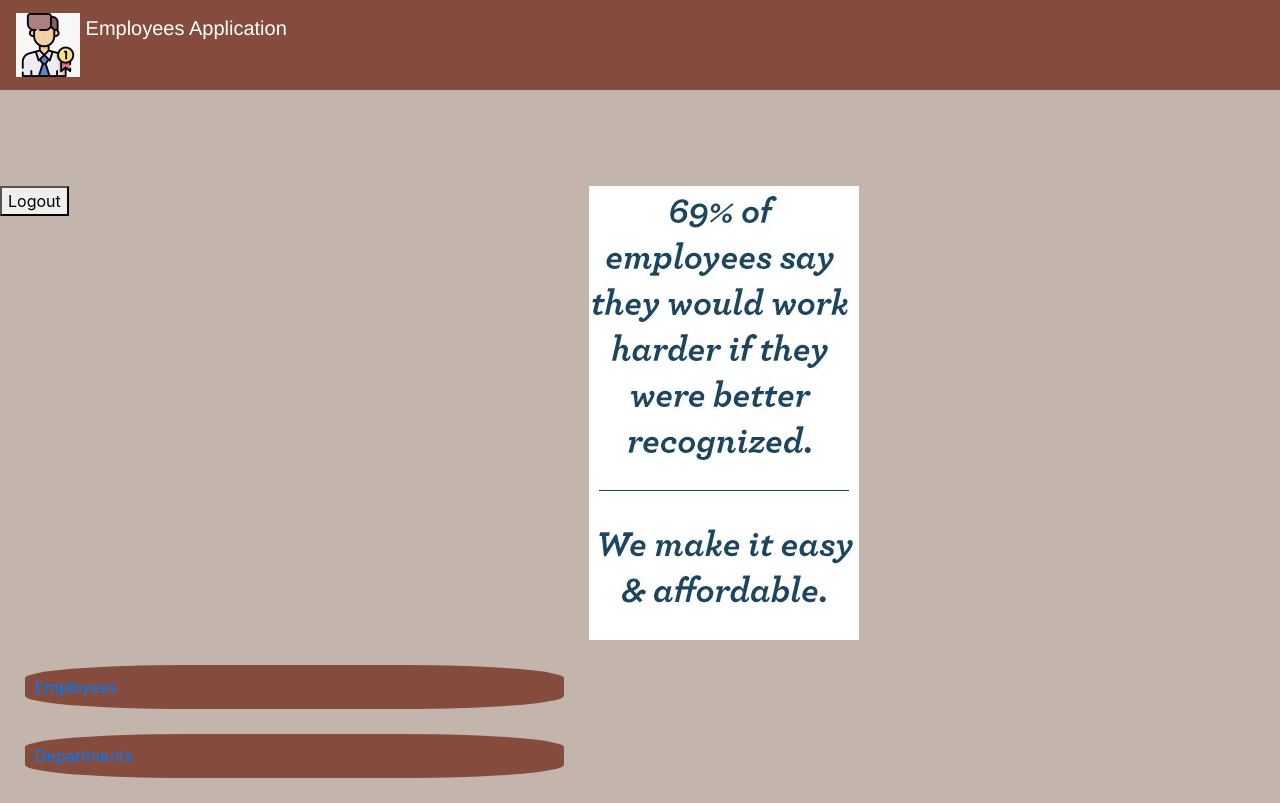
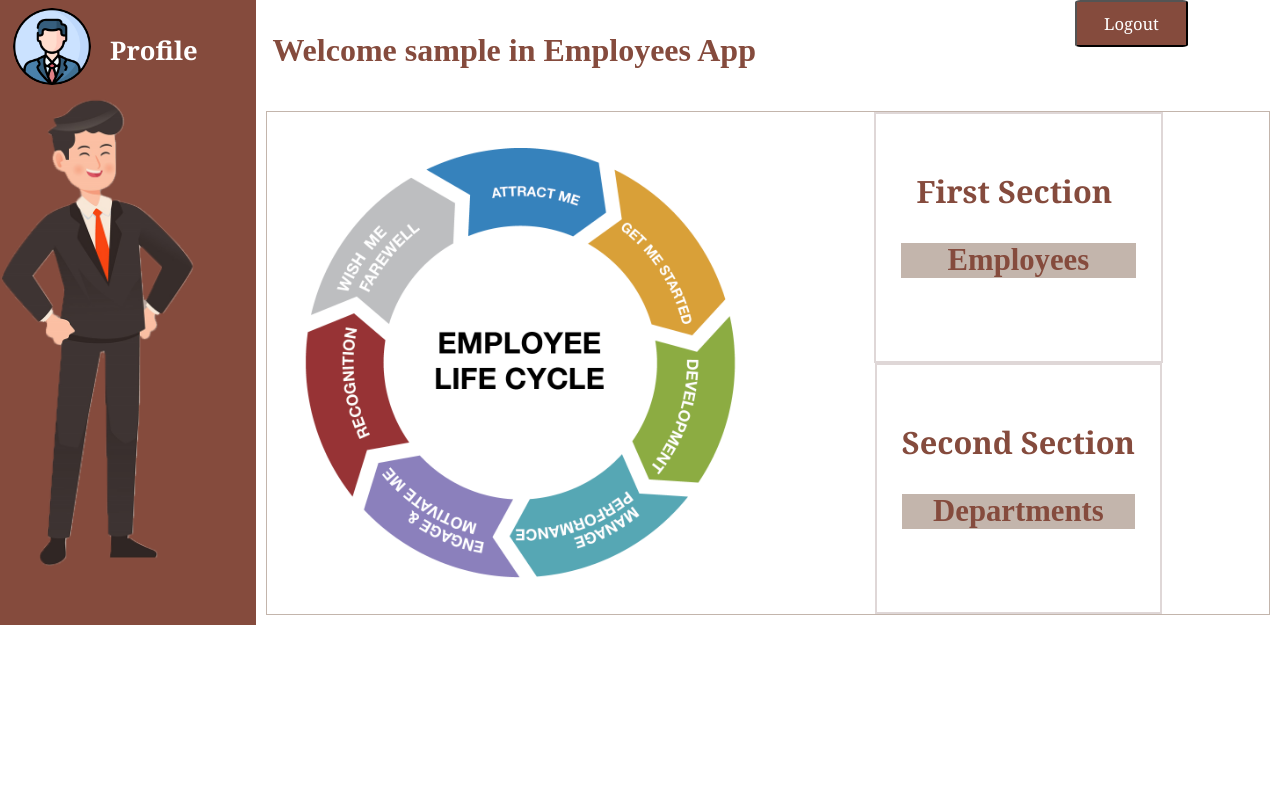
Before and after one commit to JannatN/EmployeesProject, a PHP site: page /Home.php in a window 1280 px wide. After the commit the page ends 625 px from the top, so only its background shows below. Run offline with PHP 8.4, Linux system fonts and the light colour scheme; the visitor is signed in with stand-in values (Sample User, id 1).

Commit message:
home design

```diff
--- a/Home.php
+++ b/Home.php
@@ -1,5 +1,6 @@
 <?php
 session_start();
+$name = $_SESSION['username'];
 if (!isset($_SESSION["username"])) {
 
     header("location: looginHTML.php");
@@ -10,49 +11,52 @@ if (!isset($_SESSION["username"])) {
 <html lang="en">
 
 <head>
-    <meta charset="UTF-8">
+    <title>HOME</title>
+    <meta charset="utf-8">
     <meta name="viewport" content="width=device-width, initial-scale=1.0">
-    <title>Home</title>
-    <link rel="stylesheet" href="home.css">
-    <!-- CSS -->
-    <link rel="stylesheet" href="https://cdn.jsdelivr.net/npm/bootstrap@4.5.3/dist/css/bootstrap.min.css"
-        integrity="sha384-TX8t27EcRE3e/ihU7zmQxVncDAy5uIKz4rEkgIXeMed4M0jlfIDPvg6uqKI2xXr2" crossorigin="anonymous">
-
-    <!-- jQuery and JS bundle w/ Popper.js -->
-    <script src="https://code.jquery.com/jquery-3.5.1.slim.min.js"
-        integrity="sha384-DfXdz2htPH0lsSSs5nCTpuj/zy4C+OGpamoFVy38MVBnE+IbbVYUew+OrCXaRkfj"
-        crossorigin="anonymous"></script>
-    <script src="https://cdn.jsdelivr.net/npm/bootstrap@4.5.3/dist/js/bootstrap.bundle.min.js"
-        integrity="sha384-ho+j7jyWK8fNQe+A12Hb8AhRq26LrZ/JpcUGGOn+Y7RsweNrtN/tE3MoK7ZeZDyx"
-        crossorigin="anonymous"></script>
-
-    <style>
-        body {
-            margin-top: 0px;
-            background-color: #c3b5ac;
-        }
-    </style>
+    <link rel="stylesheet" href="style.css">
 </head>
 
 <body>
-    <div class="navbar">
-        <a class="navbar-brand" href="#">
-            <img src="icon.jpeg" class="d-inline-block align-top" alt="" loading="lazy">
-            Employees Application
-        </a>
-    </div>
-    <br><br><br><br>
-    <div id="external">
-        <form action="logout.php" method="POST">
-            <button id="logout">Logout</button>
-        </form>
-        <div><img id="qoute" src="Capture.PNG" alt="qoute"></div>
-        <div class="butns">
-            <div id="mynav">
-                <li><a href="employee.php">Employees</a></li>
-                <li><a href="dept.php">Departments</a></li>
+    <div class="external">
+        <div class="leftSide">
+            <div id="company"> <img id="proimg" src="profile.png" alt="icon">
+                <p class="profile"><a href="Home.php">Profile</a></p>
+            </div>
+            <div> <img id="happyman" src="happy man2.png" alt="employee" width="200">
             </div>
         </div>
+        <div class="rightSide">
+            <header>
+                <p id="dash">
+                    <?php
+                    echo 'Welcome ' . $name . ' in Employees App';
+                    ?>
+                </p>
+                <span id="name">
+                    <form action="logout.php" method="POST">
+                        <button id="logout">Logout</button>
+                    </form>
+                </span>
+            </header>
+            <div id="sec-1">
+                <img id="lifeEmp" src="c.png" alt="c" width="500">
+                <div id="sec-2">
+                    <div class="overview">
+                        <p class="subtitles"> &nbsp; First Section &nbsp;&nbsp; </p>
+                        <p class="innerHref"><a href="employee.php">Employees</a></p>
+                    </div>
+                    <div class="sources">
+                        <p class="subtitles">Second Section</p>
+                        <p class="innerHref"><a href="dept.php">Departments</a></p>
+                    </div>
+                </div>
+
+            </div>
+
+        </div>
+
+    </div>
     </div>
 </body>
 
--- a/home.css
+++ /dev/null
@@ -1,69 +0,0 @@
-body {
-    width: 100%;
-}
-
-#external {
-    display: grid;
-    grid-template-columns: auto auto;
-}
-
-.butns {
-    grid-area: 2;
-}
-
-#qoute {
-    grid-area: 1;
-}
-
-.navbar {
-    margin: 0%;
-    margin-left: 0px;
-    background: #854b3d;
-}
-
-.navbar .navbar-brand {
-    background: #854b3d;
-    /* width: 100%; */
-    color: white;
-    /* font-size: 25px !important; */
-    font-family: 'Franklin Gothic Medium', 'Arial Narrow', Arial, sans-serif
-}
-
-.navbar .navbar-brand:hover {
-    color: rgb(60, 149, 184);
-}
-
-/* #mynav {
-    display: grid;
-    grid-template-columns: auto auto;
-    text-align: center;
-} */
-
-li {
-    list-style-type: none;
-    display: block;
-    background: #854b3d;
-    padding: 10px;
-    margin: 25px;
-    color: white;
-    /* flex-wrap: nowrap; */
-    border-radius: 30%;
-}
-/*
-li a {
-    font-family: Cambria, Cochin, Georgia, Times, 'Times New Roman', serif;
-    display: inline-block;
-    color: white;
-    text-align: center;
-    /* padding: 14px; */
-    text-decoration: none;
-    font-weight: bold;
-    /* font-size: 3.5vw; */
-} */
-
-/* @media screen and (max-width: 320px) {
-    #mynav {
-        display: grid;
-        grid-template-columns: auto;
-    }
-} */
--- a/registration.html
+++ b/registration.html
@@ -88,7 +88,7 @@
                             $('#submit').val("Signing Up");
                         },
                         success: function (data) {
-                            console.log(data + "DFDfd");
+                            console.log(data + "done");
                             alert("Welcome");
                             location.href = "Home.php"
                             $('#signup-form')[0].reset();
--- /dev/null
+++ b/style.css
@@ -0,0 +1,256 @@
+body {
+    margin: 0px;
+    height: auto;
+    width: 100%;
+}
+
+.external {
+    /* display: grid;
+    grid-template-columns: 20% auto; */
+    display: flex;
+    justify-content: center;
+    flex-direction: row;
+    margin: 0px;
+    width: 100%;
+}
+
+.leftSide {
+    background-color: #854b3d;
+    float: left;
+    width: 20%;
+    /* height: 100vh; */
+}
+
+.rightSide {
+    background-color: #ffffff;
+    float: left;
+    width: 80%;
+    /* height: 100vh; */
+}
+
+#logout {
+    background-color: #854b3d;
+    color: white;
+    font-size: 1.3vw;
+    padding: 5%;
+    width: 55%;
+    height: 30%;
+    border-radius: 5%;
+    text-align: center;
+    font-family: Cambria, Cochin, Georgia, Times, 'Times New Roman', serif;
+}
+
+@media screen and (min-width: 320px) {
+    header {
+        display: grid;
+        grid-template-columns: 80% 20%;
+    }
+    .nav {
+        display: grid;
+        grid-template-columns: auto auto auto auto;
+        border: 1px solid c3b5ac;
+        font-size: 1.4vw;
+        font-weight: 700;
+        text-align: center;
+        font-family: Cambria, Cochin, Georgia, Times, 'Times New Roman', serif;
+    }
+    #sec-1 {
+        border: 1px solid #c3b5ac;
+        margin: 1%;
+        display: grid;
+        grid-template-columns: 50% 50%;
+    }
+    #sec-2 {
+        display: grid;
+        grid-template-rows: 50% 50%;
+        /* border: 1px solid #c3b5ac; */
+    }
+    #lifeEmp {
+        width: 100%;
+    }
+    .profile a {
+        color: white;
+        text-decoration: none;
+    }
+    .profile a:hover {
+        color: black;
+    }
+    #proimg{
+        border-radius: 50%;
+        width: 80%;
+    }
+    #company {
+        margin-left: 5%;
+        margin-top: 3%;
+        display: grid;
+        grid-template-columns: 40% 60%;
+        font-size: 2vw;
+        font-weight: 700;
+        color: white;
+        font-family: Cambria, Cochin, Georgia, Times, 'Times New Roman', serif;
+    }
+    #dash {
+        color: #854b3d;
+        font-size: 2.5vw;
+        font-weight: 700;
+        margin-left: 2%;
+    }
+    .subtitles {
+        /* margin-left: 5%; */
+        font-size: 2.4vw;
+        font-weight: 700;
+        color: #854b3d;
+        font-family: Cambria, Cochin, Georgia, Times, 'Times New Roman', serif;
+    }
+    .innerHref {
+        background-color: #c3b5ac;
+        text-align: center;
+    }
+    .innerHref a {
+        text-decoration: none;
+        font-size: 2.4vw;
+        font-weight: 700;
+        color: #854b3d;
+    }
+    .innerHref a:hover {
+        color: #502115;
+    }
+    .overview {
+        /* background-color: #ece8e5; */
+        border: 2px solid rgb(223, 215, 215);
+        justify-self: center;
+        padding: 5%;
+    }
+    .sources {
+        /* background-color: #ece8e5; */
+        border: 2px solid rgb(223, 215, 215);
+        justify-self: center;
+        padding: 5%;
+    }
+    #happyman{
+        width: 80%;
+    }
+}
+
+@media screen and (max-width: 320px) {
+    .leftSide {
+        background-color: #F8F9FC;
+    }
+    .rightSide {
+        background-color: #F8F9FC;
+    }
+    header {
+        display: grid;
+        grid-template-columns: 80% 20%;
+    }
+    .nav {
+        display: grid;
+        grid-template-columns: auto;
+        border: 1px solid #854b3d;
+        font-size: 3.4vw;
+        font-weight: 700;
+        text-align: center;
+        font-family: Cambria, Cochin, Georgia, Times, 'Times New Roman', serif;
+    }
+    .innernav {
+        border: 1px solid c3b5ac;
+        background-color: white;
+        width: 50%;
+        margin: 5%;
+        justify-self: center;
+        color: gray;
+    }
+    #month {
+        color: blue;
+        border: 1px solid #c3b5ac;
+    }
+    #annual {
+        color: rgb(62, 156, 62);
+        border: 1px solid #c3b5ac;
+    }
+    #task {
+        color: rgb(114, 114, 243);
+        border: 1px solid #c3b5ac;
+    }
+    #req {
+        color: rgb(231, 204, 48);
+        border: 1px solid #c3b5ac;
+    }
+    #sec-1 {
+        border: 1px solid #c3b5ac;
+        margin: 1%;
+        display: grid;
+        grid-template-columns: auto;
+    }
+    #sec-2 {
+        display: grid;
+        grid-template-rows: auto auto;
+        border: 1px solid #c3b5ac;
+    }
+    #company {
+        display: grid;
+        grid-template-columns: auto;
+        font-size: 3vw;
+        font-weight: 700;
+        color: white;
+        font-family: Cambria, Cochin, Georgia, Times, 'Times New Roman', serif;
+        text-align: center;
+        justify-content: center;
+        justify-self: center;
+    }
+    #company img {
+        width: 20px;
+        height: 20px;
+        justify-self: center;
+        margin-top: 5%;
+    }
+    #company p {
+        visibility: hidden;
+    }
+    #dash {
+        color: gray;
+        font-size: 5vw;
+        font-weight: 700;
+    }
+    .overview img {
+        width: 100%;
+    }
+    #name {
+        visibility: hidden;
+    }
+    .subtitles {
+        /* margin-left: 5%; */
+        font-size: 2.4vw;
+        font-weight: 700;
+        color: #854b3d;
+        font-family: Cambria, Cochin, Georgia, Times, 'Times New Roman', serif;
+    }
+    .innerHref {
+        background-color: #c3b5ac;
+        text-align: center;
+    }
+    .innerHref a {
+        text-decoration: none;
+        font-size: 2.4vw;
+        font-weight: 700;
+        color: #854b3d;
+    }
+    .innerHref a:hover {
+        color: #502115;
+    }
+    .overview {
+        /* background-color: #ece8e5; */
+        border: 2px solid rgb(223, 215, 215);
+        justify-self: center;
+        padding: 5%;
+    }
+    .sources {
+        /* background-color: #ece8e5; */
+        border: 2px solid rgb(223, 215, 215);
+        justify-self: center;
+        padding: 5%;
+    }
+    #happyman{
+        width: 50%;
+    }
+}
```
Also changed, not shown: 248.jpg (added), c.png (added), emp.jpg (added), happy man2.png (added), profile.png (added).
